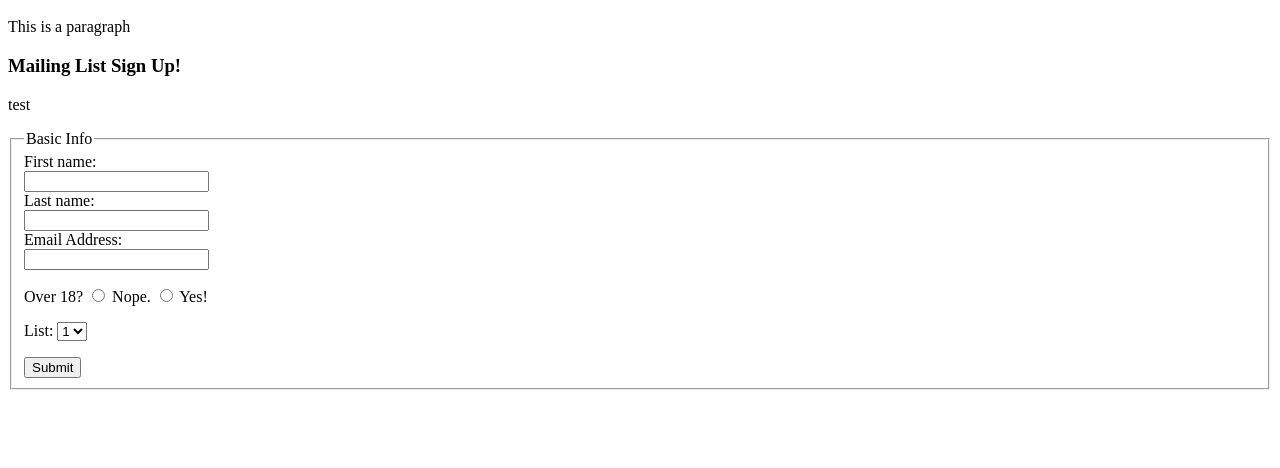
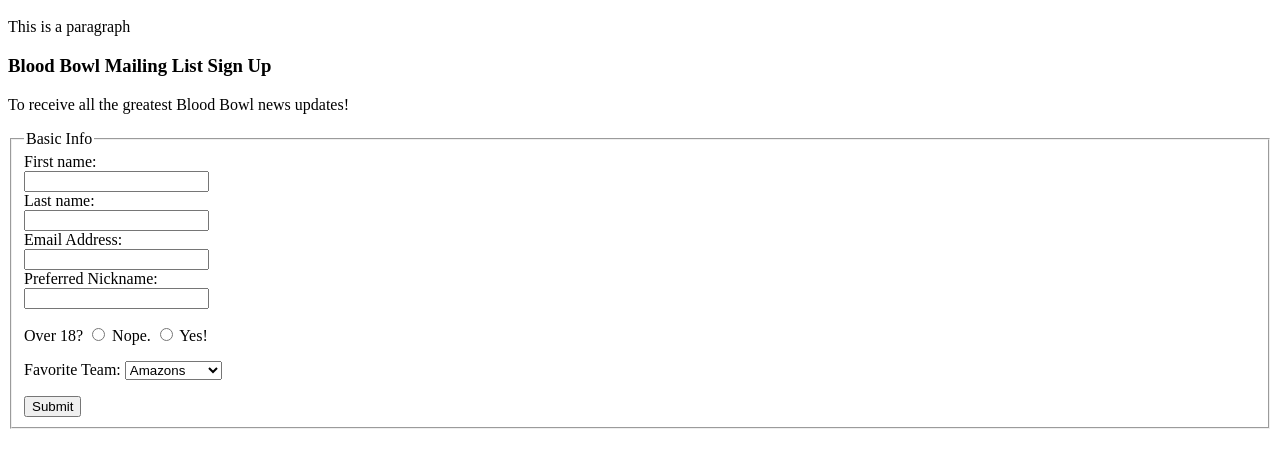
Before and after one commit to ravemaster99/hci-project1, a plain HTML site: page mainPage.html in a window 1280 px wide. Shown: the part 48-516 px from the top of the page. Drawn offline with Linux system fonts and the light colour scheme.

Commit message:
amended mainpage to contan sample teams in a dropdown

```diff
--- a/mainPage.html
+++ b/mainPage.html
@@ -7,26 +7,42 @@
   <body>
     <h1>This is a h1 heading</h1>
     <p>This is a paragraph</p>
-    <h3>Mailing List Sign Up!</h3>
-    <p>test</p>
+    <h3>Blood Bowl Mailing List Sign Up</h3>
+    <p>To receive all the greatest Blood Bowl news updates!</p>
     <div class="boxed">
-      <form action="blank" method="post">
+      <form action="http://bloodbowl-game.com/" method="post">
         <fieldset> <legend>Basic Info</legend> First name:<br>
           <input name="first_name_field" type="text"> <br>
           Last name:<br>
           <input name="last_name_field" type="text"><br>
           Email Address:<br>
           <input name="email_field" type="text"><br>
+          Preferred Nickname:<br>
+          <input name="nickname_field" type="text"><br>
           <p> Over 18? <input name="age_field" value="no" type="radio"> <label
 
               for="no">Nope.</label> <input name="age_field" value="yes"
 
               type="radio"> <label for="yes">Yes!</label> </p>
-          <p> List:
-            <select name="field">
-              <option value="field">1</option>
-              <option value="field">2</option>
-              <option value="field">3</option>
+          <p> Favorite Team:
+            <select name="team_field">
+              <option value="team_field">Amazons</option>
+              <option value="team_field">Chaos</option>
+              <option value="team_field">Dark Elves</option>
+              <option value="team_field">Dwarves</option>
+              <option value="team_field">Elves</option>
+              <option value="team_field">Goblins</option>
+              <option value="team_field">Halflings</option>
+              <option value="team_field">High Elves</option>
+              <option value="team_field">Humans</option>
+              <option value="team_field">Lizardmen</option>
+              <option value="team_field">Necromantic</option>
+              <option value="team_field">Ogres</option>
+              <option value="team_field">Orcs</option>
+              <option value="team_field">Skaven</option>
+              <option value="team_field">Undead</option>
+              <option value="team_field">Vampires</option>
+              <option value="team_field">Other</option>
             </select>
           </p>
           <button onclick="alert()">Submit</button> </fieldset>
```
